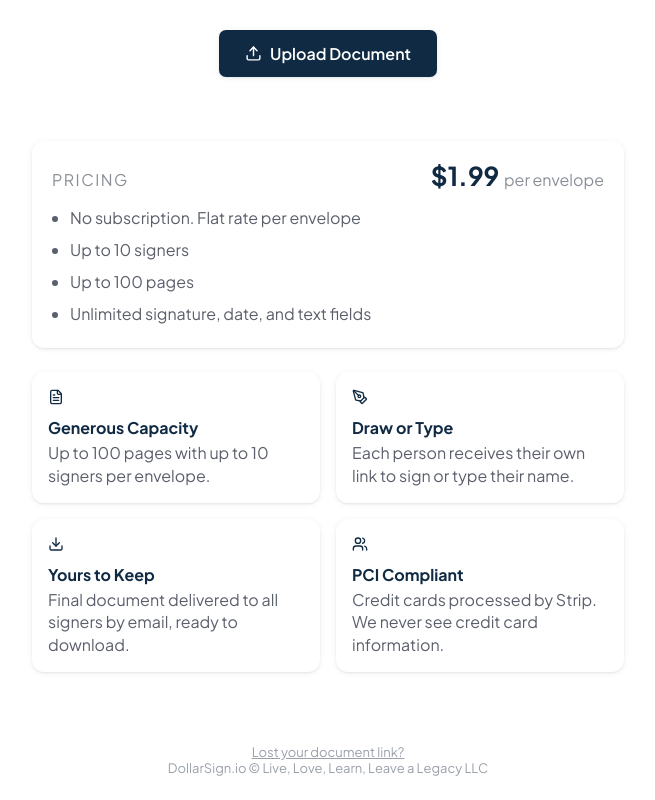
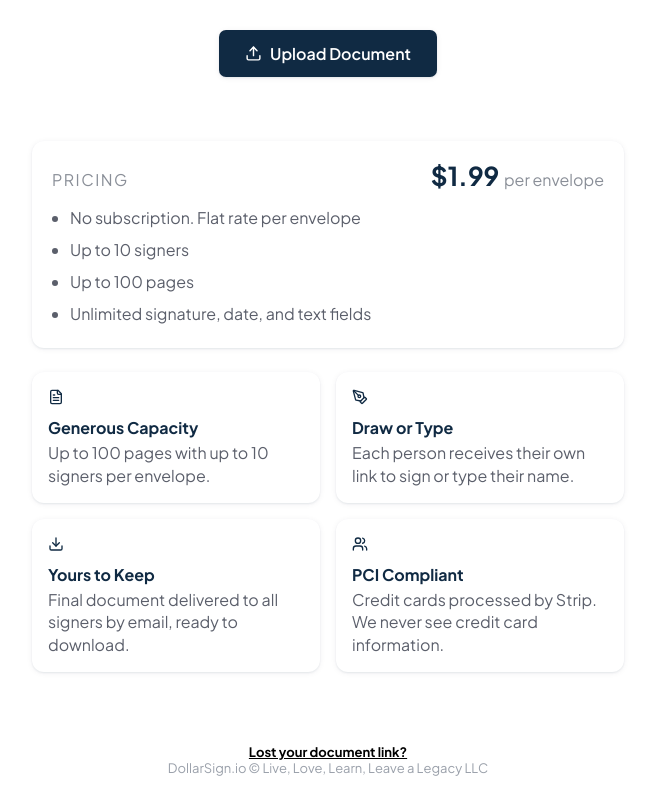
Before and after one commit to livelovelearnleavealegacy-droid/dollarsign-io, a Next.js app: page / in a window 1280 px wide. Shown: the part 363-1163 px from the top of the page, without its empty margins (312-967 px from the left). Built offline with nearby package versions, Linux system fonts and the light colour scheme.

Commit message:
Update layout.js

```diff
--- a/app/layout.js
+++ b/app/layout.js
@@ -20,8 +20,7 @@ export default function RootLayout({ children }) {
       <body>
         {children}
         <footer style={{ textAlign: "center", padding: "24px 16px", fontFamily: "'Plus Jakarta Sans', sans-serif", fontSize: 13, color: "#9AA0AA" }}>
-          <a href="/find-my-document" style={{ color: "#9AA0AA", textDecoration: "underline" }}>Lost your document link?</a>
-          <br />
+        <a href="/find-my-document" style={{ color: "#000000", fontWeight: 700, textDecoration: "underline" }}>Lost your document link?</a>          <br />
           DollarSign.io © Live, Love, Learn, Leave a Legacy LLC
         </footer>
       </body>
```
